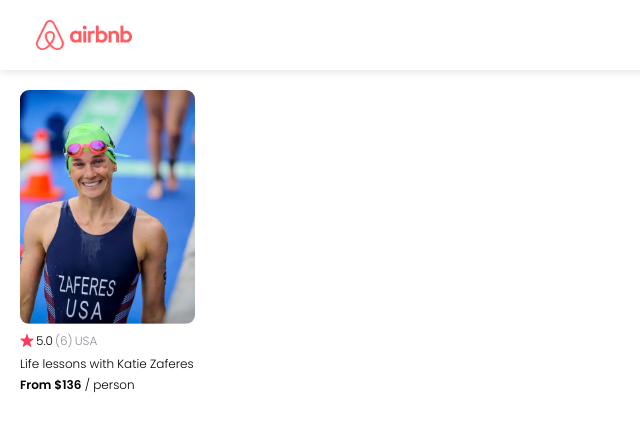
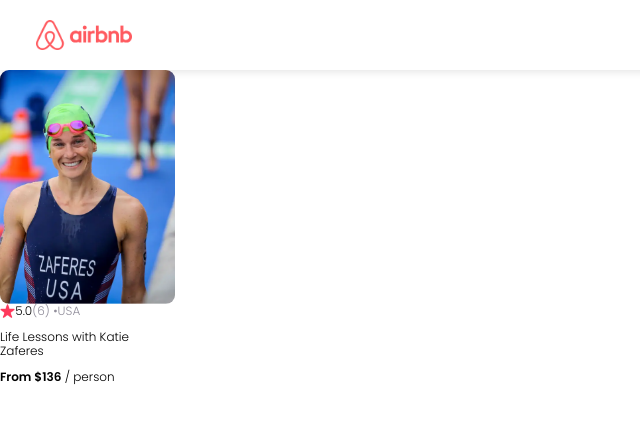
Before and after one commit to jawadrashid2011/react-project-scrimba, a React app: page / in a window 1280 px wide. Shown: the top 428 px of the page, without its empty margins (0-640 px from the left). Built offline with nearby package versions, Linux system fonts and the light colour scheme.

Commit message:
Passed down props to card and rendering it

```diff
--- a/App.js
+++ b/App.js
@@ -1,14 +1,21 @@
-import React from 'react'
-import Navbar from './components/Navbar'
-import Hero from './components/Hero'
-import Card from './components/Card'
+import React from "react"
+import Navbar from "./components/Navbar"
+import Hero from "./components/Hero"
+import Card from "./components/Card"
 
 export default function App() {
-    // <Hero />
+            // <Hero />
     return (
         <div>
             <Navbar />
-            <Card />
+            <Card
+                img="katie-zaferes.png"
+                rating="5.0"
+                reviewCount={6}
+                country="USA"
+                title="Life Lessons with Katie Zaferes"
+                price={136}
+            />
         </div>
     )
 }
--- a/components/Card.js
+++ b/components/Card.js
@@ -1,24 +1,17 @@
-import React from "react";
+import React from "react"
 
-export default function Card() {
-  return (
-    <section>
-      <div className="card">
-        <img src="../images/katie-zaferes.png" className="card--image" />
-        <div className="card--top-line">
-          <div className="card--stats">
-            <img src="../images/star.png" className="card--small-image" />
-            <span className="card--rating">5.0</span>
-            <span className="card--number-ratings">(6)</span>
-            <span className="card--country">USA</span>
-          </div>
+export default function Card(props) {
+    return (
+        <div className="card">
+            <img src={"../images/" + props.img} className="card--image" />
+            <div className="card--stats">
+                <img src="../images/star.png" className="card--star" />
+                <span>{props.rating}</span>
+                <span className="gray">({props.reviewCount}) • </span>
+                <span className="gray">{props.country}</span>
+            </div>
+            <p>{props.title}</p>
+            <p><span className="bold">From ${props.price}</span> / person</p>
         </div>
-        <div className="card--middle-line">Life lessons with Katie Zaferes</div>
-        <div className="card--bottom-line">
-          <span className="card--price">From $136</span>{" "}
-          <span className="card--per">/ person</span>
-        </div>
-      </div>
-    </section>
-  );
+    )
 }
--- a/index.css
+++ b/index.css
@@ -12,6 +12,14 @@
     display: flex;
     padding: 20px 36px;
     box-shadow: 0px 2.98256px 7.4564px rgba(0, 0, 0, 0.1);
+}
+
+.bold {
+    font-weight: bold;
+}
+
+.gray {
+    color: #918E9B;
 }
 
 .nav--logo {
@@ -42,18 +50,7 @@
 
 .card {
     width: 175px;
-    display: flex;
-    flex-direction: column;
-}
-
-.card--top-line {
-    padding-top: 10px;
-    padding-bottom: 10px;
-
-}
-
-.card--small-image {
-    width: 14px;
+    font-size: 12px;
 }
 
 .card--image {
@@ -61,64 +58,11 @@
     border-radius: 9px;
 }
 
-.card--rating {
-    padding-left: 2px;
-    padding-right: 2px;
-    font-size: 12px;
-    font-weight: 300;
-    line-height: 110%;
-
-}
-
-.card--number-ratings {
-    color: #918E9B;
-    font-size: 12px;
-    line-height: 110%;
-    padding-right: 2px;
-}
-
-.card--country {
-    color: #918E9B;
-    font-size: 12px;
-    font-weight: 300;
-    line-height: 110%;
-}
-
-.card--middle-line {
-    font-size: 12px;
-    font-weight: 300;
-    line-height: 110%;
-}
-
-.card--bottom-line {
-    padding-top: 8px;
-    font-size: 12px;
-    line-height: 110%;
-    font-weight: 300;
-}
-
-.card--price {
-    font-weight: 600;
-}
-
-.card--image-container {
-    position: relative;
-
-}
-
 .card--stats {
     display: flex;
-    flex-direction: row;
     align-items: center;
 }
 
-.card--status {
-    width: 60px;
-    height: 20px;
-    padding: 2px;
-    background: #FFF;
-    border-radius: 2px;
-    position: absolute;
-    left: 6px;
-    top: 6px;
+.card--star {
+    height: 14px;
 }
```
Also changed, not shown: index.pack.js.
